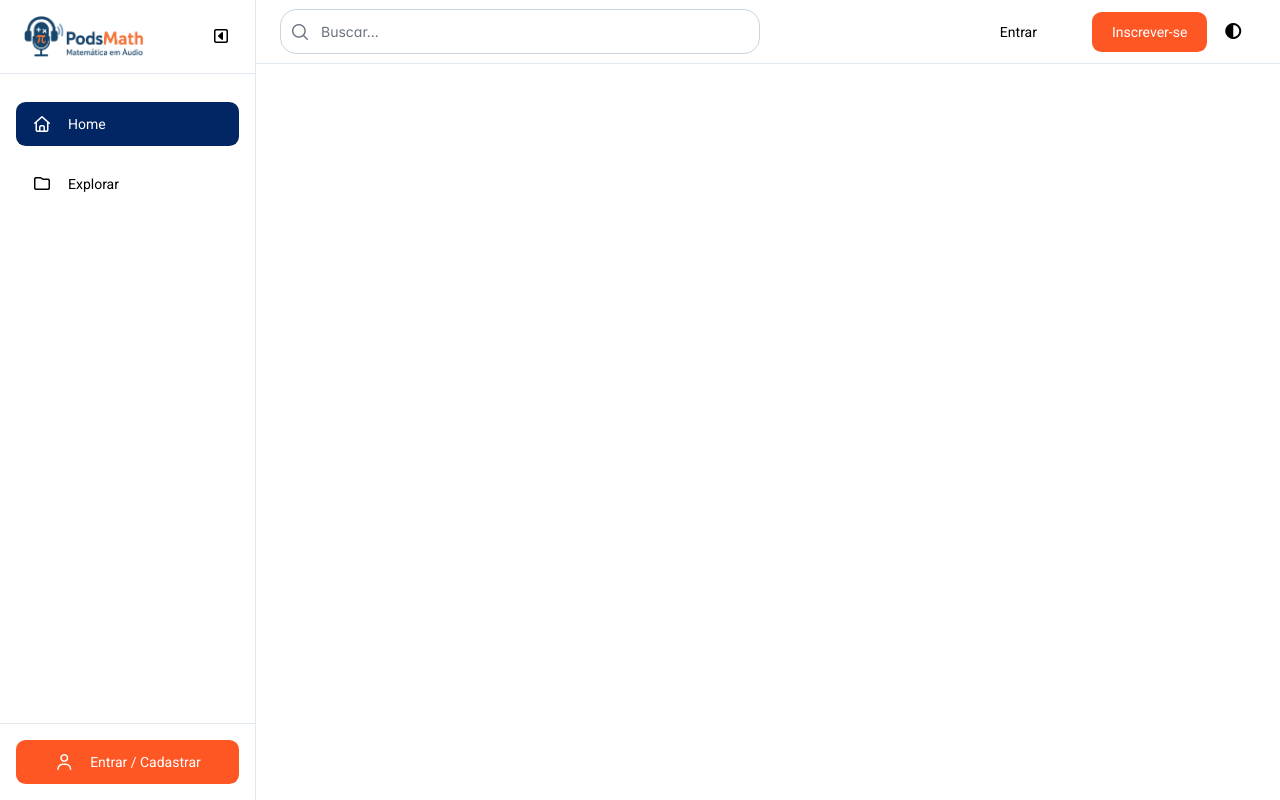
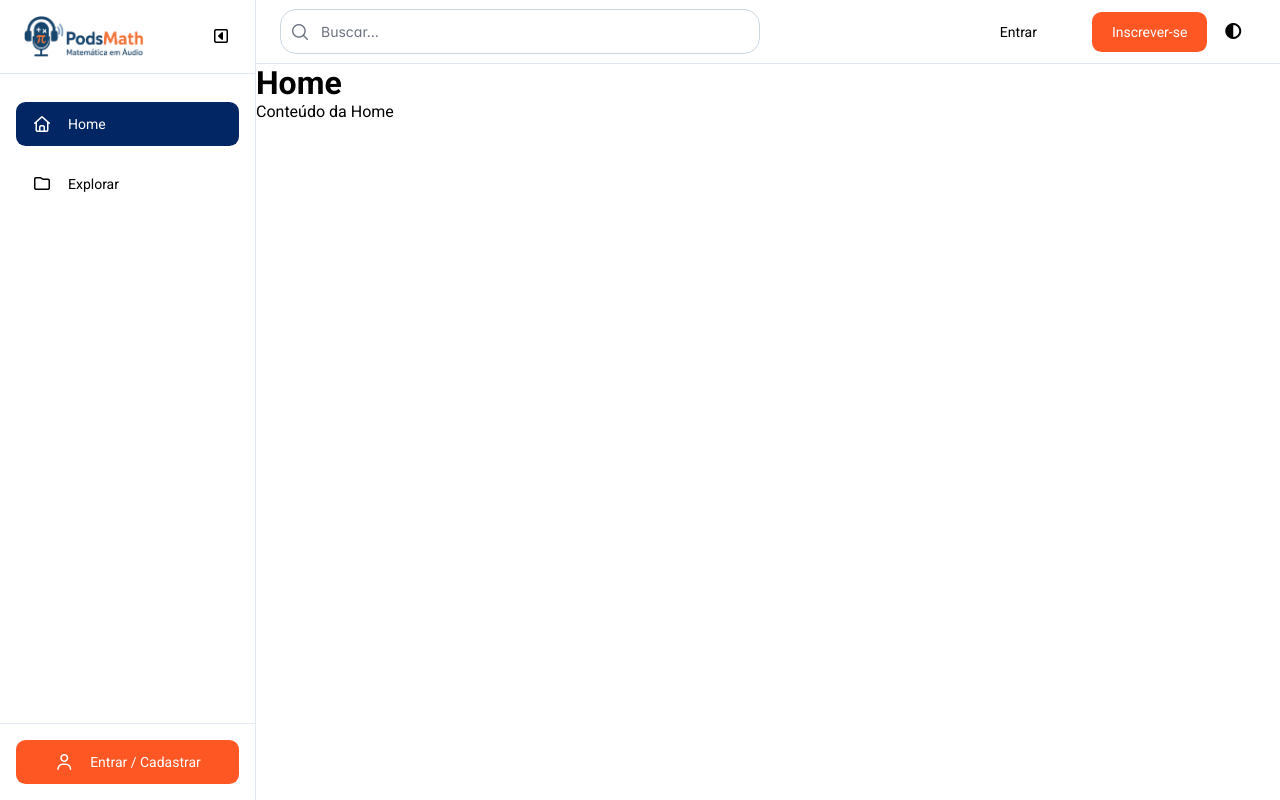
Before and after one commit to BrenoOF/PodsMath, a React (Create React App) app in the folder frontend/: page / in a window 1280 px wide. Built offline with nearby package versions, Linux system fonts and the light colour scheme.

Commit message:
Mecânica de Layout Fixo adicionada em src>components>layout>main-layout

```diff
--- a/frontend/src/App.jsx
+++ b/frontend/src/App.jsx
@@ -2,6 +2,7 @@ import React from "react";
 import { BrowserRouter as Routers, Routes, Route } from "react-router-dom"
 
 // Import Telas
+import MainLayout from "./components/layout/main-layout/MainLayout";
 import Home from "./components/home/Home";
 import Login from "./components/login/Login";
 
@@ -9,9 +10,12 @@ export default function App() {
     return (
         <Routers>
             <Routes>
-                {/* Rotas Padrões */}
-                <Route path="/" element={<Home />} />
+                {/* Rotas SEM layout */}
                 <Route path="/login" element={<Login />} />
+                {/* Rotas com Layout fixo */}
+                <Route element={<MainLayout />}>
+                    <Route path="/" element={<Home />} />
+                </Route>
             </Routes>
         </Routers>
     );
--- a/frontend/src/components/home/Home.jsx
+++ b/frontend/src/components/home/Home.jsx
@@ -1,21 +1,14 @@
-import React, { useState } from "react";
-// import { useNavigate } from "react-router-dom";
+import React from "react";
 
 // import Style from "./home.module.css";
 
 // Import de Componentes
-import SlideBar from "../layout/slide-bar/SlideBar";
-import TopBar from "../layout/top-bar/TopBar";
 
-export default function TelaHome(){
-    // const navigate = useNavigate();
-
-    const [slidebarAberta, setSlidebarAberta] = useState(true);
-
-    return(
+export default function TelaHome() {
+    return (
         <div>
-            <SlideBar aberta={slidebarAberta} setAberta={setSlidebarAberta} />
-            <TopBar slidebarAberta={slidebarAberta} />
+            <h1>Home</h1>
+            <p>Conteúdo da Home</p>
         </div>
     )
 }
--- /dev/null
+++ b/frontend/src/components/layout/main-layout/MainLayout.jsx
@@ -0,0 +1,26 @@
+import React, { useState } from "react";
+import { Outlet } from "react-router-dom";
+
+import Style from "./mainLayout.module.css";
+
+// Import dos Componentes
+import TopBar from "../top-bar/TopBar";
+import SlideBar from "../slide-bar/SlideBar";
+
+export default function TelaLayout() {
+
+    const [slidebarAberta, setSlidebarAberta] = useState(true);
+
+    return (
+        <div className={Style.container}>
+            {/* Sidebar à esquerda */}
+            <SlideBar aberta={slidebarAberta} setAberta={setSlidebarAberta} />
+            {/* Topo fixo */}
+            <TopBar slidebarAberta={slidebarAberta} />
+            {/* Conteúdo dinâmico */}
+            <main className={`${Style.main} ${slidebarAberta ? Style.aberta : Style.fechada}`}>
+                <Outlet />
+            </main>
+        </div>
+    );
+}
--- /dev/null
+++ b/frontend/src/components/layout/main-layout/mainLayout.module.css
@@ -0,0 +1,18 @@
+.container {
+    height: 100dvh;
+}
+
+.aberta {
+    margin-left: 16rem;
+}
+
+.fechada {
+    margin-left: 4rem;
+}
+
+.main {
+    padding-top: 4rem;
+    transition: margin-left 0.3s ease;
+    height: 100dvh;
+    overflow-y: auto;
+}
```
